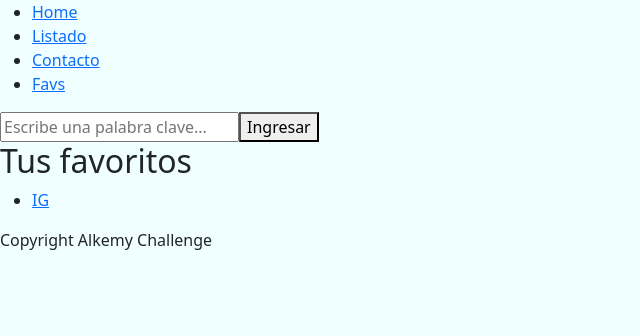
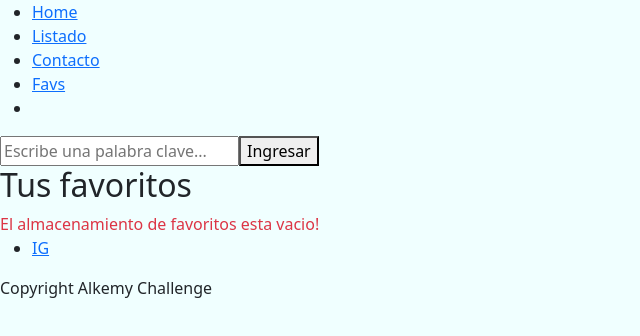
Before and after one commit to MaxiFerrioli/alkemy-challenge, a React (Create React App) app: page /favoritos in a window 1280 px wide. Shown: the top 336 px of the page, without its empty margins (0-640 px from the left). Built offline with nearby package versions, Linux system fonts and the light colour scheme; sample sign-in values are in the browser's storage.

Commit message:
Logica terminada

```diff
--- a/src/App.jsx
+++ b/src/App.jsx
@@ -1,5 +1,6 @@
 //Libraries
 import { Routes, Route, BrowserRouter } from "react-router-dom";
+import { useEffect, useState } from "react";
 
 //Components
 import Login from "./components/Login";
@@ -14,8 +15,17 @@ import "./css/App.css";
 import Favoritos from "./components/Favoritos";
 
 function App() {
+  const [favorites, setFavorites] = useState([]);
+  useEffect(() => {
+    const favsInLocal = localStorage.getItem("favs");
+    // console.log(favsInLocal);
+    if (favsInLocal != null) {
+      const favsArray = JSON.parse(favsInLocal);
+      setFavorites(favsArray);
+    }
+  }, []);
+
   const favMovies = localStorage.getItem("favs");
-
   let tempMoviesInFavs;
   if (favMovies === null) {
     tempMoviesInFavs = [];
@@ -43,12 +53,14 @@ function App() {
     if (!movieIsInArray) {
       tempMoviesInFavs.push(movieData);
       localStorage.setItem("favs", JSON.stringify(tempMoviesInFavs));
+      setFavorites(tempMoviesInFavs);
       console.log("Se agrego la peli");
     } else {
       let moviesLeft = tempMoviesInFavs.filter((oneMovie) => {
         return oneMovie.id !== movieData.id;
       });
       localStorage.setItem("favs", JSON.stringify(moviesLeft));
+      setFavorites(moviesLeft);
       console.log("Se elimino la peli");
     }
   };
@@ -56,7 +68,7 @@ function App() {
   return (
     <>
       <BrowserRouter>
-        <Header />
+        <Header favorites={favorites} />
         <Routes>
           <Route exact path="/" element={<Login />} />
           <Route
@@ -64,8 +76,19 @@ function App() {
             element={<Listado addOrRemoveFromFavs={addOrRemoveFromFavs} />}
           />
           <Route path="/detalle" element={<Detalle />} />
-          <Route path="/resultados" element={<Resultados />} />
-          <Route path="/favoritos" element={<Favoritos />} />
+          <Route
+            path="/resultados"
+            element={<Resultados addOrRemoveFromFavs={addOrRemoveFromFavs} />}
+          />
+          <Route
+            path="/favoritos"
+            element={
+              <Favoritos
+                favorites={favorites}
+                addOrRemoveFromFavs={addOrRemoveFromFavs}
+              />
+            }
+          />
         </Routes>
         <Footer />
       </BrowserRouter>
--- a/src/components/Favoritos.jsx
+++ b/src/components/Favoritos.jsx
@@ -1,22 +1,19 @@
-import { useState, useEffect } from "react";
+import { Link, Navigate } from "react-router-dom";
 
-function Favoritos() {
-  const [favorites, setFavorites] = useState([]);
-
-  useEffect(() => {
-    const favsInLocal = localStorage.getItem("favs");
-    // console.log(favsInLocal);
-    if (favsInLocal != null) {
-      const favsArray = JSON.parse(favsInLocal);
-      setFavorites(favsArray);
-    }
-  }, []);
+function Favoritos(props) {
+  let token = sessionStorage.getItem("token");
 
   return (
     <>
+      {!token && <Navigate to="/" />}
       <h2>Tus favoritos</h2>
+      {!props.favorites.length && (
+        <div className="text-danger col-12">
+          El almacenamiento de favoritos esta vacio!
+        </div>
+      )}
       <div className="row">
-        {favorites.map((oneMovie, idx) => {
+        {props.favorites.map((oneMovie, idx) => {
           return (
             <div className="col-3" key={idx}>
               <div className="card">
@@ -25,22 +22,22 @@ function Favoritos() {
                   className="card-img-top"
                   alt="Imagen"
                 />
-                {/* <button
+                <button
                   className="btn-fav"
                   onClick={props.addOrRemoveFromFavs}
                   data-movie-id={oneMovie.id}
                 >
-                  ❤️
-                </button> */}
+                  💔
+                </button>
                 <div className="card-body">
                   <h5 className="card-title">{oneMovie.title}</h5>
                   <p className="card-text">{oneMovie.overview}</p>
-                  {/* <Link
+                  <Link
                     to={`/detalle?movieID=${oneMovie.id}`}
                     className="btn btn-primary"
                   >
                     Ver detalle
-                  </Link> */}
+                  </Link>
                 </div>
               </div>
             </div>
--- a/src/components/Header.jsx
+++ b/src/components/Header.jsx
@@ -1,7 +1,7 @@
 import { Link } from "react-router-dom";
 import Buscador from "./Buscador";
 
-function Header() {
+function Header(props) {
   return (
     <>
       <header>
@@ -19,6 +19,13 @@ function Header() {
             <li>
               <Link to="/favoritos">Favs</Link>
             </li>
+            <li>
+              <span>
+                {props.favorites.length > 0 && (
+                  <>Cantidad en favs: {props.favorites.length}</>
+                )}
+              </span>
+            </li>
           </ul>
           <Buscador />
         </nav>
--- a/src/components/Resultados.jsx
+++ b/src/components/Resultados.jsx
@@ -1,9 +1,10 @@
 import { useEffect, useState } from "react";
-import { Link } from "react-router-dom";
+import { Link, Navigate } from "react-router-dom";
 import swAlert from "@sweetalert/with-react";
 import axios from "axios";
 
 function Resultados() {
+  let token = sessionStorage.getItem("token");
   let query = new URLSearchParams(window.location.search);
   let keyword = query.get("keyword");
 
@@ -11,7 +12,9 @@ function Resultados() {
 
   useEffect(() => {
     const endPoint = `https://api.themoviedb.org/3/search/movie?api_key=e79dfe9fcb65825a15e344de030f4422&language=es-ES&query=${keyword}`;
-    axios.get(endPoint).then((response) => {
+    axios
+      .get(endPoint)
+      .then((response) => {
         const moviesArray = response.data.results;
         if (moviesArray.length === 0) {
           swAlert(<h2>Tu busqueda no arrojo resultados</h2>);
@@ -23,6 +26,8 @@ function Resultados() {
 
   return (
     <>
+      {!token && <Navigate to="/" />}
+
       <h2>Buscaste: {keyword}</h2>
       {moviesResults.length === 0 && <h3>No hay resultados.</h3>}
       <div className="row">
```
